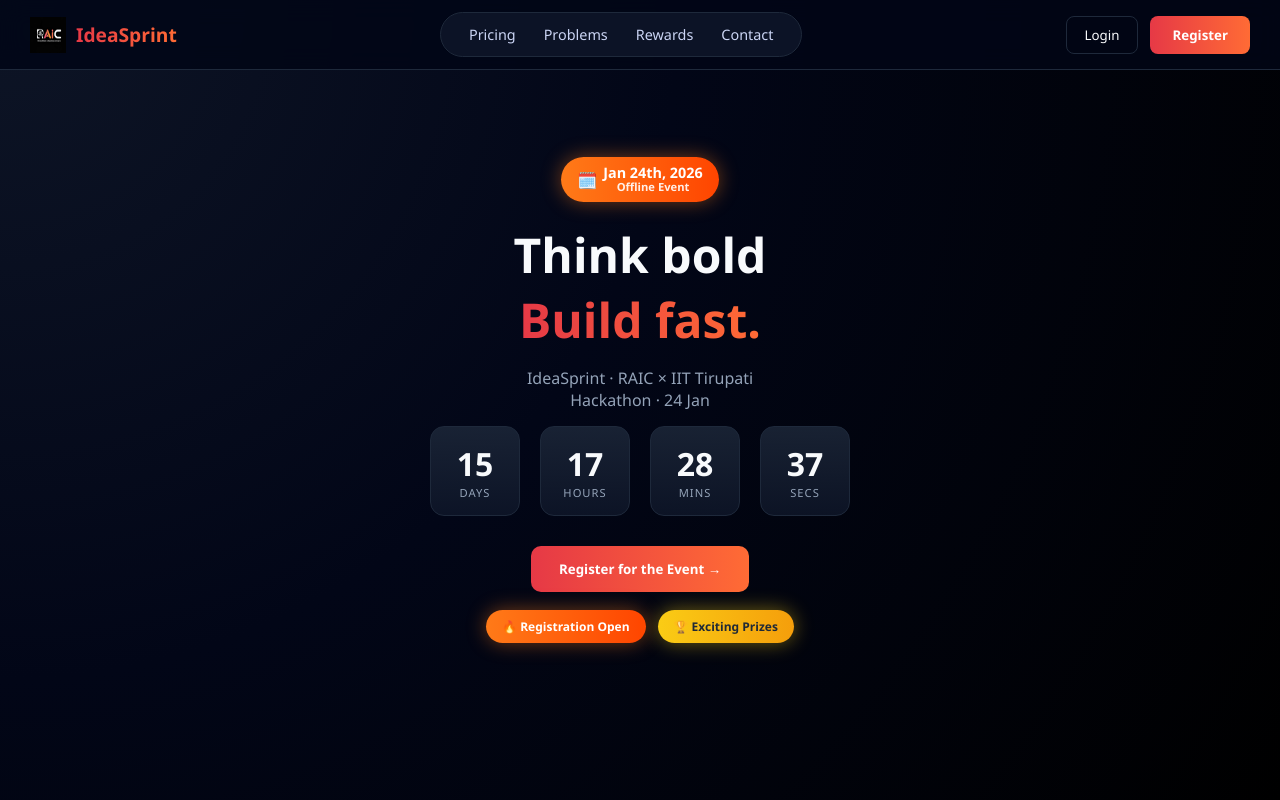
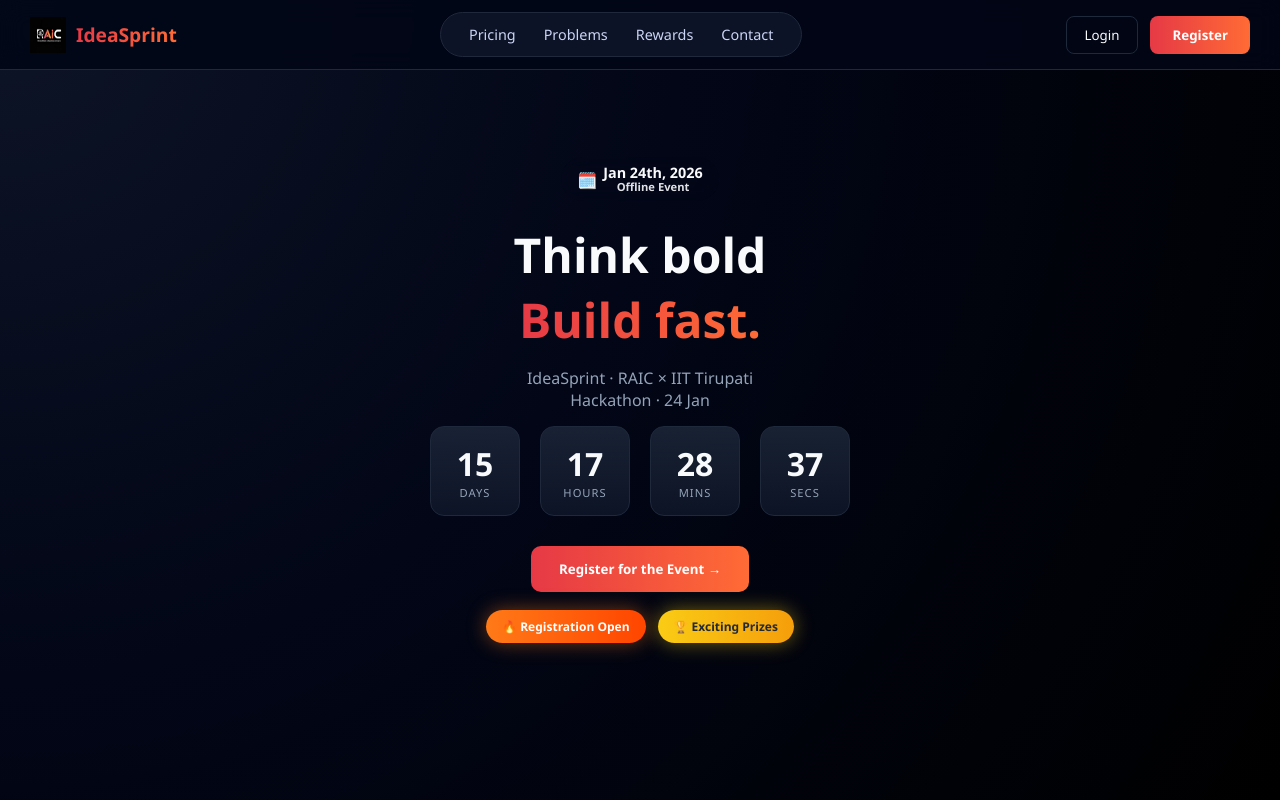
Before and after one commit to akash-1316/ideasprint-frontend, a React (Vite) app: page / in a window 1280 px wide. Shown: the top 800 px of the page. Built offline with nearby package versions, Linux system fonts and the light colour scheme.

Commit message:
Update home.jsx

```diff
--- a/src/pages/Home/home.jsx
+++ b/src/pages/Home/home.jsx
@@ -28,8 +28,8 @@
 
       {/* HERO SECTION */}
       <div className="home">
-        {/* 🔥 DATE PILL (same style as Registration Open) */}
-        <div className="date-pill offer-pill open">
+        {/* 🗓️ DATE PILL – GREEN */}
+        <div className="date-pill offer-pill date-green">
           <span className="calendar-icon">🗓️</span>
           <div>
             <p className="date">Jan 24th, 2026</p>
@@ -59,22 +59,18 @@
         </div>
       </div>
 
-      {/* PRICING */}
       <section id="pricing">
         <Pricing />
       </section>
 
-      {/* PROBLEM DOMAINS */}
       <section id="problems">
         <ProblemDomains />
       </section>
 
-      {/* REWARDS */}
       <section id="rewards">
         <Rewards />
       </section>
 
-      {/* FOOTER */}
       <section id="contact">
         <Footer />
       </section>
```
